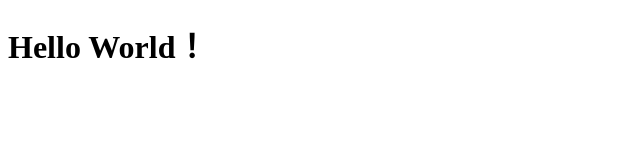
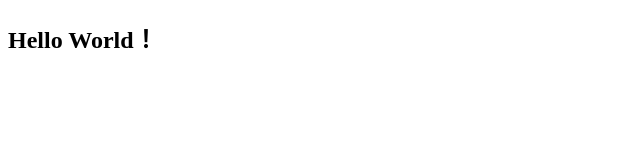
Before and after one commit to xiaosi0707/1704D, a plain HTML site: page index.html in a window 1280 px wide. Shown: the whole page, without its empty margins (0-640 px from the left). Drawn offline with Linux system fonts and the light colour scheme.

Commit message:
Update index.html

```diff
--- a/index.html
+++ b/index.html
@@ -5,6 +5,6 @@
     <title>Title</title>
 </head>
 <body>
-<h1>Hello World！</h1>
+<h2>Hello World！</h2>
 </body>
 </html>
```
